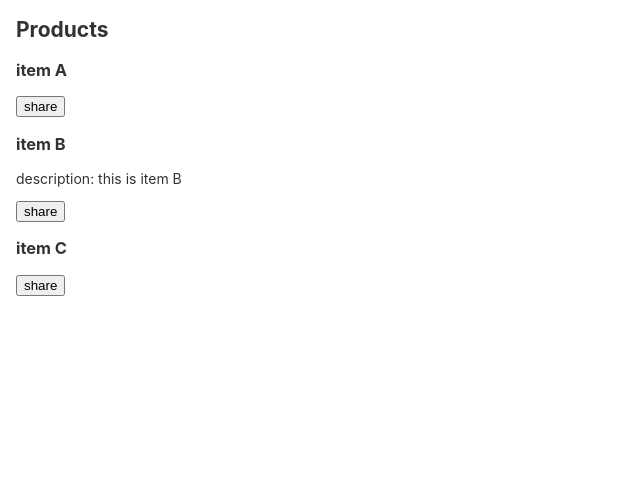
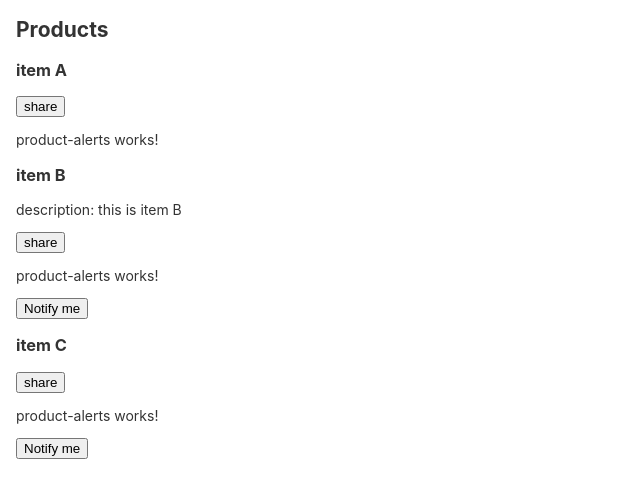
Before and after one commit to 15871818302/angularApp, an Angular app: page / in a window 1280 px wide. Shown: the top 498 px of the page, without its empty margins (0-640 px from the left). Built offline with nearby package versions, Linux system fonts and the light colour scheme.

Commit message:
了解angular中父子传值的用法

```diff
--- a/src/app/app.module.ts
+++ b/src/app/app.module.ts
@@ -4,9 +4,10 @@
 import { AppComponent } from './app.component';
 import { ProductComponent } from './product/product';
 import { RouterModule } from '@angular/router';
+import { ProductAlertsComponent } from './product-alerts/product-alerts.component';
 
 @NgModule({
-  declarations: [AppComponent, ProductComponent],
+  declarations: [AppComponent, ProductComponent, ProductAlertsComponent],
   imports: [
     BrowserModule,
     RouterModule.forRoot([
--- /dev/null
+++ b/src/app/product-alerts/product-alerts.component.html
@@ -0,0 +1,7 @@
+<p>product-alerts works!</p>
+
+<p *ngIf="product && product.price > 2000">
+  <button type="button" (click)="notify.emit()">
+    Notify me
+  </button>
+</p>
--- a/src/app/product/product.html
+++ b/src/app/product/product.html
@@ -22,6 +22,8 @@
       <button type="button" (click)="share()">
         share
       </button>
+
+      <app-product-alerts [product]="item" (notify)="onNotify()"></app-product-alerts>
     </div>
   </div>
 </body>
--- a/src/app/product/product.ts
+++ b/src/app/product/product.ts
@@ -13,5 +13,9 @@
     console.log('product is shared');
   }
 
+  onNotify() {
+    console.log("father component is clicked");
+  }
+
   protected readonly products = products;
 }
```
Also changed, not shown: src/app/product-alerts/product-alerts.component.ts (added, +15 -0 lines), src/app/product-alerts/product-alerts.component.css (added), 1 other file (tests, documents, lock files or other folders).
